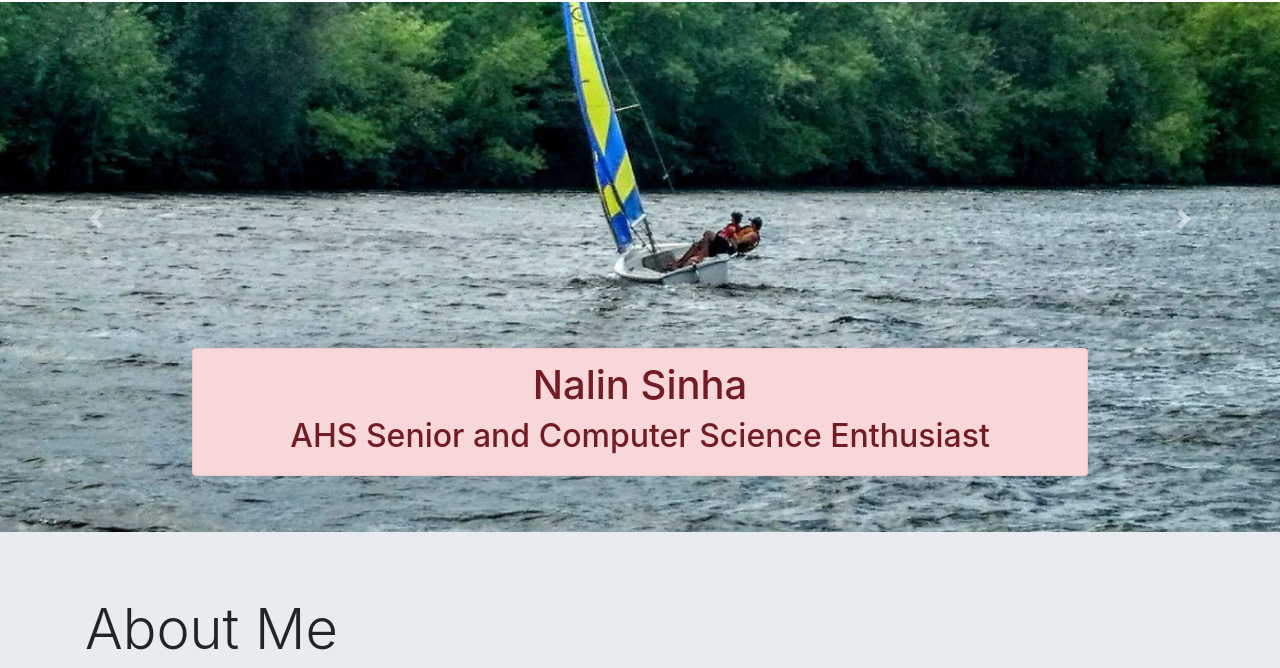
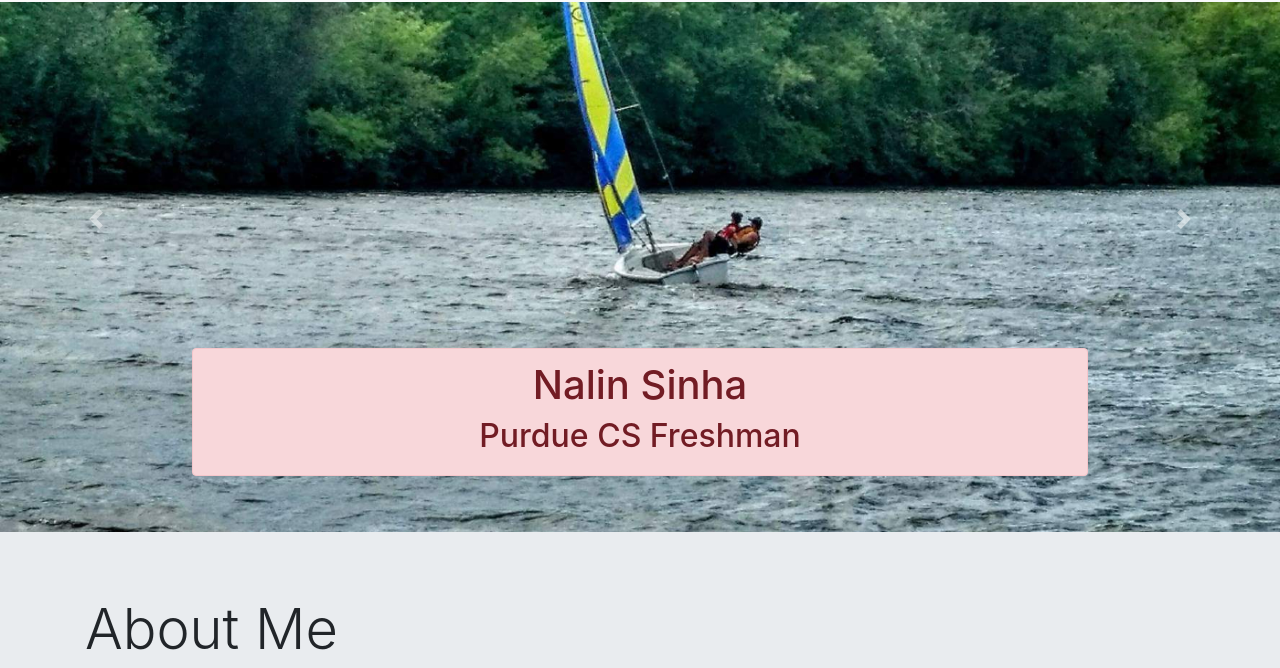
Before and after one commit to nalinsinha/Resume-Website, a plain HTML site: page index.html in a window 1280 px wide. Shown: the part 94-762 px from the top of the page. Drawn offline with nearby package versions, Linux system fonts and the light colour scheme; a script that the page names is missing.

Commit message:
updating

```diff
--- a/index.html
+++ b/index.html
@@ -59,7 +59,7 @@
                       <div class="carousel-caption d-none d-md-block">
                           <div class="alert alert-danger" role="alert">
                               <h1>Nalin Sinha</h1>
-                              <h2>AHS Senior and Computer Science Enthusiast</h2>
+                              <h2>Purdue CS Freshman</h2>
                           </div>
 
                       </div>
```
